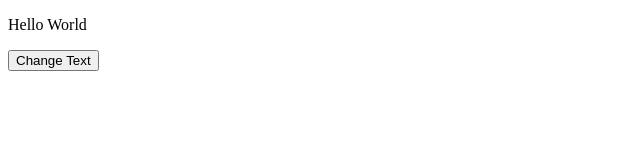
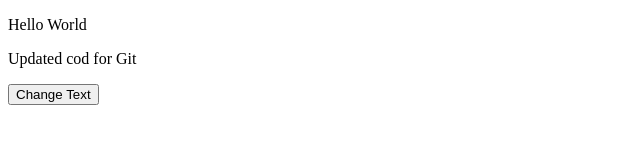
Before and after one commit to Dipa36/ICT-_BootCamp, a plain HTML site: page javascript/dom.html in a window 1280 px wide. Shown: the whole page, without its empty margins (0-640 px from the left). Drawn offline with Linux system fonts and the light colour scheme.

Commit message:
Dom updated

```diff
--- a/javascript/dom.html
+++ b/javascript/dom.html
@@ -7,6 +7,7 @@
 </head>
 <body>
     <p id="para">Hello World</p>
+    <p>Updated cod for Git</p>
 
     <button onclick="click1()">Change Text</button>
 
```
